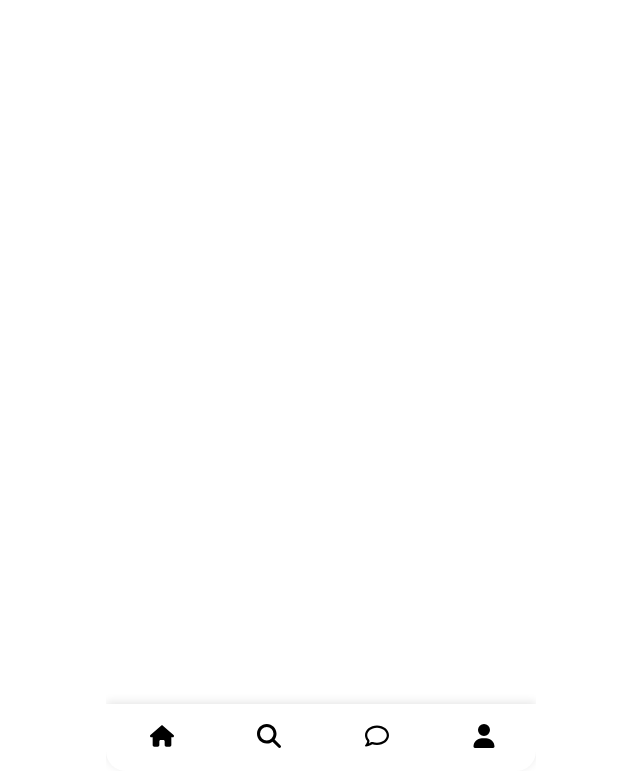
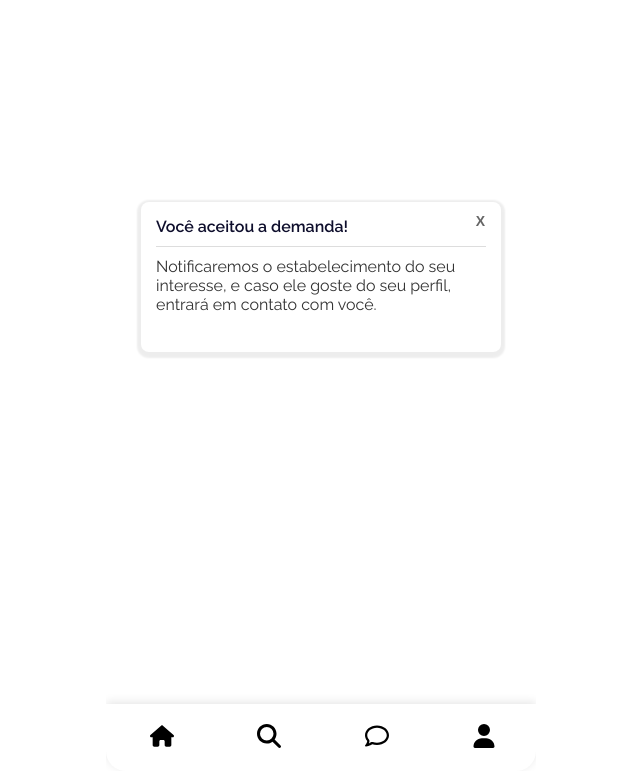
Before and after one commit to ericksoares13/INF221-COOLVERT, a Flask app: page /homeMusico in a window 1280 px wide. Before the commit the part shown is almost empty. Shown: the part 161-932 px from the top of the page, without its empty margins (319-959 px from the left). Run offline with Flask 3, Linux system fonts and the light colour scheme.

Commit message:
Finalizando pop-ups

```diff
--- a/app/templates/chatHirer.html
+++ b/app/templates/chatHirer.html
@@ -22,7 +22,7 @@
         }
 
         body {
-            font-family: 'Roboto', sans-serif;
+            font-family: 'Raleway', sans-serif;
             margin: 0;
             padding: 0;
             background-color: #ffffff;
--- a/app/templates/chatMusician.html
+++ b/app/templates/chatMusician.html
@@ -22,7 +22,7 @@
         }
 
         body {
-            font-family: 'Roboto', sans-serif;
+            font-family: 'Raleway', sans-serif;
             margin: 0;
             padding: 0;
             background-color: #ffffff;
--- a/app/templates/hirerHome.html
+++ b/app/templates/hirerHome.html
@@ -22,7 +22,7 @@
         }
 
         body {
-            font-family: 'Roboto', sans-serif;
+            font-family: 'Raleway', sans-serif;
             margin: 0;
             padding: 0;
             background-color: #ffffff;
--- a/app/templates/login.html
+++ b/app/templates/login.html
@@ -200,7 +200,7 @@
 
         .notification p {
             margin: 0;
-            font-size: 14px;
+            font-size: 16px;
             color: #333;
         }
 
--- a/app/templates/musicianHome.html
+++ b/app/templates/musicianHome.html
@@ -22,7 +22,7 @@
         }
 
         body {
-            font-family: 'Roboto', sans-serif;
+            font-family: 'Raleway', sans-serif;
             margin: 0;
             padding: 0;
             background-color: #ffffff;
@@ -82,7 +82,70 @@
             height: 24px;
             fill: #000000;
             transform: translate(2px, 0);
+        }
 
+        .notification {
+            background-color: #ffffff;
+            padding: 15px;
+            border-radius: 8px;
+            box-shadow: 0 2px 2px 4px rgba(0, 0, 0, 0.07);
+            width: 360px;
+            height: 150px;
+            box-sizing: border-box;
+            position: absolute;
+            top: 47%;
+            left: 50%;
+            transform: translate(-50%, -50%);
+            transform-origin: top left;
+            text-align: left;
+            z-index: 9999;
+            animation: growNotification 0.5s ease-in-out;
+        }
+
+        @keyframes growNotification {
+            0% {
+                transform: scale(0) translate(-50%, -50%);
+                opacity: 0;
+            }
+            100% {
+                transform: scale(1) translate(-50%, -50%);
+                opacity: 1;
+            }
+        }
+
+        .notification p {
+            margin: 0;
+            font-size: 16px;
+            color: #333;
+        }
+
+        .notification .bold-text {
+            font-weight: 600;
+            font-size: 16px;
+            color: #0E0E2C;
+        }
+
+        .close-button {
+            background: none;
+            border: none;
+            font-size: 14px;
+            font-weight: bold;
+            position: absolute;
+            top: 10px;
+            right: 10px;
+            cursor: pointer;
+            color: #666;
+        }
+
+        .close-button:hover {
+            color: #333;
+        }
+
+        .divider {
+            border: none;
+            height: 1px;
+            background-color: #ddd;
+            margin: 10px 0;
         }
     </style>
 </head>
@@ -91,6 +154,13 @@
     <div class="phone-frame">
         <div class="content">
             <h1>Demandas</h1>
+        </div>
+
+        <div class="notification" id="notification">
+            <button class="close-button" onclick="closeNotification()">X</button>
+            <p class="bold-text">Você aceitou a demanda!</p>
+            <hr class="divider">
+            <p>Notificaremos o estabelecimento do seu interesse, e caso ele goste do seu perfil, entrará em contato com você.</p>
         </div>
 
         <div class="nav-bar">
@@ -130,6 +200,15 @@
             </form>
         </div>
     </div>
+
+    <script>
+        function closeNotification() {
+            const notificationDiv = document.querySelector('.notification');
+            if (notificationDiv) {
+                notificationDiv.style.display = 'none';
+            }
+        }
+    </script>
 </body>
 
 </html>
```
